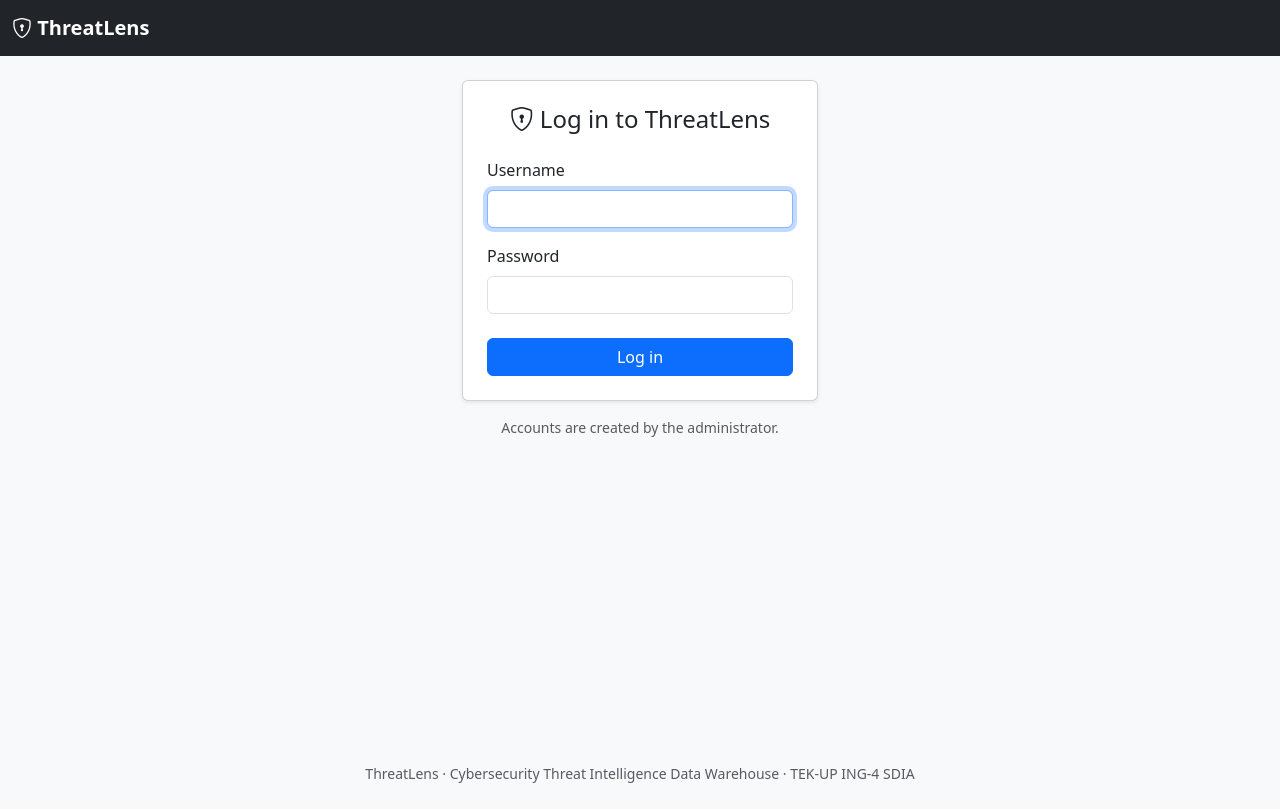
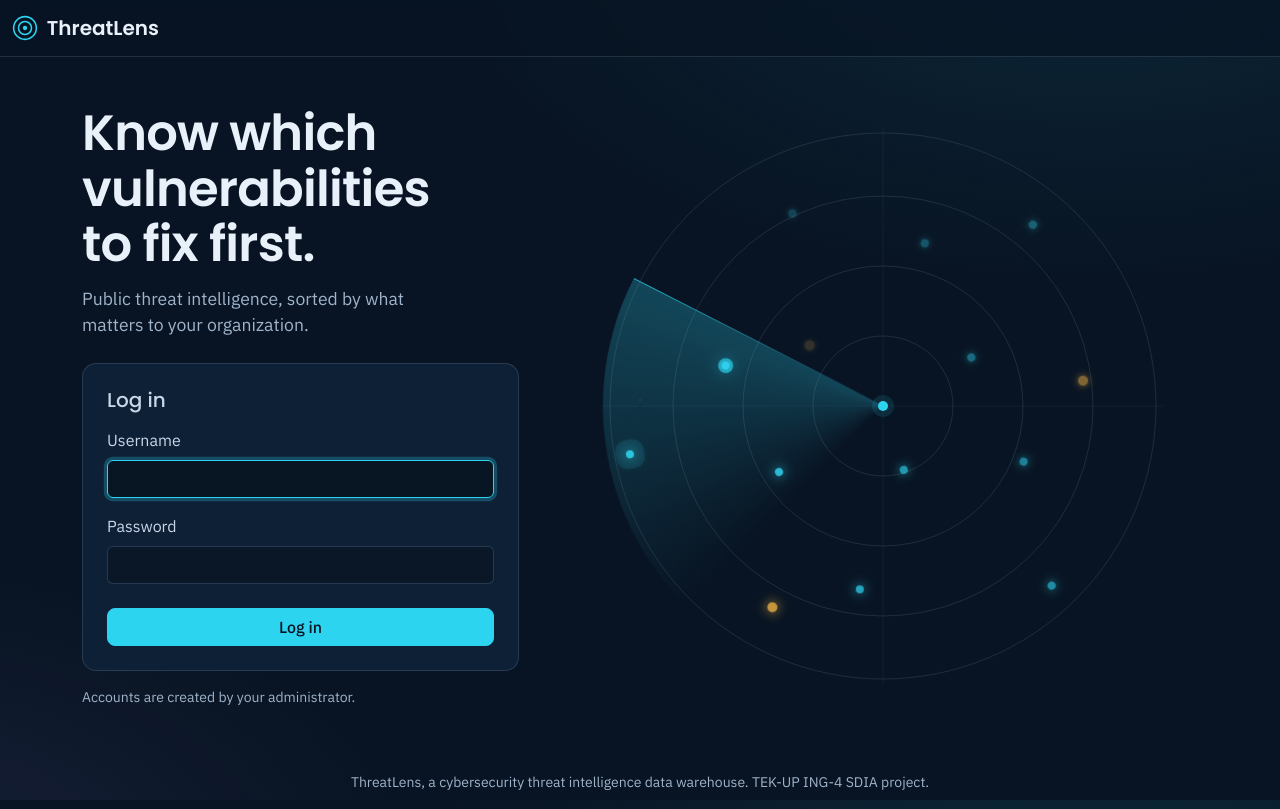
Before and after one commit to Mayma9/threatlens, a Django app: a page that, after the commit, uses backend/accounts/templates/accounts/base.html in a window 1280 px wide. Before the commit the page ends 783 px from the top, so only its background shows below. Run offline with Django 5.2, Linux system fonts and the light colour scheme.

Commit message:
refactor(ui): move templates into the accounts app and add the lens theme (#35)

```diff
--- a/backend/accounts/admin.py
+++ b/backend/accounts/admin.py
@@ -2,6 +2,11 @@ from django.contrib import admin
 from django.contrib.auth.admin import UserAdmin as BaseUserAdmin
 
 from .models import Organization, User
+
+# Titles shown by the admin: page header, browser tab, index page
+admin.site.site_header = "ThreatLens administration"
+admin.site.site_title = "ThreatLens"
+admin.site.index_title = "Site administration"
 
 
 @admin.register(Organization)
--- /dev/null
+++ b/backend/accounts/static/accounts/css/lens.css
@@ -0,0 +1,136 @@
+/* ThreatLens identity shared by the console and the Django admin:
+   colour tokens, the page background and the "lens" (radar) decoration.
+   Palette and fonts follow the project presentation. */
+
+:root {
+  --tl-abyss: #081423;     /* page background */
+  --tl-navy: #10243b;      /* panels */
+  --tl-cyan: #2dd4ef;      /* signal, primary actions, analyst */
+  --tl-lavender: #a78bfa;  /* CISO */
+  --tl-amber: #f5b544;     /* actively exploited (KEV) */
+  --tl-frost: #e8f0fa;     /* headings */
+  --tl-mist: #9fb3ca;      /* secondary text */
+  --tl-line: rgba(159, 179, 202, 0.18);
+  --tl-display: "Poppins", "IBM Plex Sans", system-ui, sans-serif;
+  --tl-text: "IBM Plex Sans", system-ui, -apple-system, "Segoe UI", Roboto, sans-serif;
+  --tl-backdrop:
+    radial-gradient(1100px 600px at 85% -10%, rgba(45, 212, 239, 0.10), transparent 60%),
+    radial-gradient(900px 520px at -10% 110%, rgba(167, 139, 250, 0.10), transparent 60%),
+    radial-gradient(rgba(159, 179, 202, 0.10) 1px, transparent 1.6px);
+}
+
+/* ---------- Page background ---------- */
+.tl-body {
+  background-color: var(--tl-abyss);
+  background-image: var(--tl-backdrop);
+  background-size: auto, auto, 26px 26px;
+  background-attachment: fixed;
+  position: relative;
+  overflow-x: hidden;
+}
+
+/* ---------- The lens ---------- */
+.tl-lens {
+  --lens-size: 560px;
+  --sweep: 8s;
+  position: relative;
+  width: var(--lens-size);
+  height: var(--lens-size);
+  flex: none;
+  pointer-events: none;
+}
+
+/* Live: next to the login form, animated */
+.tl-lens--live { --lens-size: min(560px, 44vw); }
+
+/* Ambient: still and faint, in the top-right corner of every other page */
+.tl-lens--ambient {
+  --lens-size: max(72vmin, 520px);
+  position: fixed;
+  top: calc(var(--lens-size) * -0.32);
+  right: calc(var(--lens-size) * -0.28);
+  opacity: 0.5;
+  z-index: 0;
+}
+
+.tl-lens__rings {
+  position: absolute;
+  inset: 0;
+  width: 100%;
+  height: 100%;
+  overflow: visible;
+  fill: none;
+  stroke: rgba(159, 179, 202, 0.22);
+  stroke-width: 1;
+  vector-effect: non-scaling-stroke;
+}
+.tl-lens__rings line { stroke: rgba(159, 179, 202, 0.10); }
+
+/* The sweep: a fading wedge whose leading edge points up, then turns clockwise */
+.tl-lens__sweep {
+  position: absolute;
+  inset: 0;
+  border-radius: 50%;
+  background: conic-gradient(from 0deg, transparent 0turn 0.8turn, rgba(45, 212, 239, 0.26) 1turn);
+  transform: rotate(0.3turn);
+}
+.tl-lens__sweep::after {
+  content: "";
+  position: absolute;
+  left: 50%;
+  top: 0;
+  width: 1px;
+  height: 50%;
+  background: linear-gradient(to top, rgba(45, 212, 239, 0.05), rgba(45, 212, 239, 0.8));
+}
+
+.tl-lens__core {
+  position: absolute;
+  left: 50%;
+  top: 50%;
+  width: 10px;
+  height: 10px;
+  margin: -5px 0 0 -5px;
+  border-radius: 50%;
+  background: var(--tl-cyan);
+  box-shadow: 0 0 0 6px rgba(45, 212, 239, 0.12);
+}
+
+/* Signal points: placed by angle (--t of a turn) and distance (--r of the lens size) */
+.tl-blip {
+  color: var(--tl-cyan);
+  position: absolute;
+  left: 50%;
+  top: 50%;
+  width: 8px;
+  height: 8px;
+  margin: -4px 0 0 -4px;
+  border-radius: 50%;
+  background: currentColor;
+  opacity: 0.4;
+  box-shadow: 0 0 10px currentColor;
+  transform: rotate(calc(var(--t) * 1turn)) translateY(calc(var(--r) * var(--lens-size) * -1));
+}
+.tl-blip--exploited { color: var(--tl-amber); width: 10px; height: 10px; margin: -5px 0 0 -5px; opacity: 0.6; }
+
+/* Each point flares when the leading edge reaches its angle, then fades */
+.tl-lens--live .tl-lens__sweep { animation: tl-sweep var(--sweep) linear infinite; }
+.tl-lens--live .tl-blip {
+  animation: tl-ping var(--sweep) linear infinite;
+  animation-delay: calc((var(--t) - 1) * var(--sweep));
+}
+
+@keyframes tl-sweep {
+  from { transform: rotate(0turn); }
+  to { transform: rotate(1turn); }
+}
+@keyframes tl-ping {
+  0% { opacity: 1; box-shadow: 0 0 0 0 currentColor, 0 0 16px currentColor; }
+  12% { opacity: 0.9; box-shadow: 0 0 0 12px transparent, 0 0 12px currentColor; }
+  100% { opacity: 0.15; box-shadow: 0 0 0 12px transparent, 0 0 4px currentColor; }
+}
+
+@media (prefers-reduced-motion: reduce) {
+  .tl-lens--live .tl-lens__sweep,
+  .tl-lens--live .tl-blip { animation: none; }
+}
--- /dev/null
+++ b/backend/accounts/static/accounts/css/threatlens.css
@@ -0,0 +1,111 @@
+/* ThreatLens console theme: Bootstrap 5.3 dark mode mapped to the ThreatLens tokens (lens.css). */
+
+[data-bs-theme="dark"] {
+  --bs-body-bg: var(--tl-abyss);
+  --bs-body-color: #c9d6e8;
+  --bs-emphasis-color: var(--tl-frost);
+  --bs-secondary-color: var(--tl-mist);
+  --bs-border-color: var(--tl-line);
+  --bs-link-color: var(--tl-cyan);
+  --bs-link-hover-color: #7ee6f7;
+  --bs-link-color-rgb: 45, 212, 239;
+  --bs-link-hover-color-rgb: 126, 230, 247;
+  --bs-font-sans-serif: var(--tl-text);
+}
+
+.tl-nav, .tl-main, .tl-footer { position: relative; z-index: 1; }
+
+/* ---------- Typography ---------- */
+h1, h2, h3, h4, h5, h6, .tl-brand { font-family: var(--tl-display); color: var(--tl-frost); text-wrap: balance; }
+.tl-page-title { font-size: clamp(1.75rem, 1.2rem + 1.8vw, 2.5rem); font-weight: 600; letter-spacing: -0.01em; margin-bottom: 0.35rem; }
+.tl-muted { color: var(--tl-mist); }
+.tl-muted strong { color: var(--tl-frost); font-weight: 500; }
+
+/* ---------- Navbar ---------- */
+.tl-nav {
+  background: rgba(8, 20, 35, 0.72);
+  border-bottom: 1px solid var(--tl-line);
+  backdrop-filter: blur(8px);
+}
+.tl-brand { display: inline-flex; align-items: center; gap: 0.55rem; font-weight: 600; }
+.tl-brand__mark { width: 26px; height: 26px; fill: none; stroke: var(--tl-cyan); stroke-width: 1.4; }
+.tl-brand__mark .tl-brand__core { fill: var(--tl-cyan); stroke: none; }
+.tl-user { color: var(--tl-frost); white-space: nowrap; }
+
+.tl-role {
+  --tl-role-color: var(--tl-mist);
+  display: inline-block;
+  margin-left: 0.35rem;
+  padding: 0.15rem 0.6rem;
+  border: 1px solid var(--tl-role-color);
+  border-radius: 999px;
+  color: var(--tl-role-color);
+  font-size: 0.75rem;
+  font-weight: 500;
+}
+.tl-role--analyst { --tl-role-color: var(--tl-cyan); }
+.tl-role--ciso { --tl-role-color: var(--tl-lavender); }
+
+.tl-footer { color: var(--tl-mist); }
+
+/* ---------- Panels (cards) ---------- */
+.tl-panel {
+  --tl-role-color: transparent;
+  background: rgba(16, 36, 59, 0.78);
+  border: 1px solid var(--tl-line);
+  border-radius: 14px;
+  box-shadow: inset 0 2px 0 var(--tl-role-color);
+  backdrop-filter: blur(6px);
+}
+.tl-panel--analyst { --tl-role-color: var(--tl-cyan); }
+.tl-panel--ciso { --tl-role-color: var(--tl-lavender); }
+.tl-panel--admin { --tl-role-color: var(--tl-mist); }
+.tl-panel h2 .bi { color: var(--tl-role-color); margin-right: 0.25rem; }
+
+/* ---------- Buttons and forms ---------- */
+.btn { border-radius: 8px; font-weight: 500; }
+.btn-primary {
+  --bs-btn-color: var(--tl-abyss);
+  --bs-btn-bg: var(--tl-cyan);
+  --bs-btn-border-color: var(--tl-cyan);
+  --bs-btn-hover-color: var(--tl-abyss);
+  --bs-btn-hover-bg: #7ee6f7;
+  --bs-btn-hover-border-color: #7ee6f7;
+  --bs-btn-active-color: var(--tl-abyss);
+  --bs-btn-active-bg: #7ee6f7;
+  --bs-btn-active-border-color: #7ee6f7;
+  --bs-btn-focus-shadow-rgb: 45, 212, 239;
+}
+.btn-outline-primary {
+  --bs-btn-color: var(--tl-cyan);
+  --bs-btn-border-color: var(--tl-cyan);
+  --bs-btn-hover-color: var(--tl-abyss);
+  --bs-btn-hover-bg: var(--tl-cyan);
+  --bs-btn-hover-border-color: var(--tl-cyan);
+  --bs-btn-active-color: var(--tl-abyss);
+  --bs-btn-active-bg: var(--tl-cyan);
+  --bs-btn-focus-shadow-rgb: 45, 212, 239;
+}
+.form-control {
+  background-color: rgba(8, 20, 35, 0.75);
+  border-color: var(--tl-line);
+  color: var(--tl-frost);
+}
+.form-control:focus {
+  background-color: rgba(8, 20, 35, 0.9);
+  border-color: var(--tl-cyan);
+  color: var(--tl-frost);
+  box-shadow: 0 0 0 0.2rem rgba(45, 212, 239, 0.25);
+}
+a:focus-visible, .btn:focus-visible, .nav-link:focus-visible, .navbar-brand:focus-visible {
+  outline: 2px solid var(--tl-cyan);
+  outline-offset: 2px;
+}
+
+/* ---------- Login ---------- */
+.tl-auth__row { min-height: 70vh; }
+.tl-auth__title { font-size: clamp(2rem, 1.3rem + 2.6vw, 3.1rem); font-weight: 600; line-height: 1.12; letter-spacing: -0.015em; }
+.tl-auth__lead { color: var(--tl-mist); font-size: 1.1rem; max-width: 34ch; margin-top: 0.9rem; }
+
+/* ---------- 403 ---------- */
+.tl-denied { max-width: 36rem; padding: 3rem 0; }
--- /dev/null
+++ b/backend/accounts/templates/accounts/_lens.html
@@ -0,0 +1,29 @@
+{% comment %}
+Decorative "lens" background: radar rings, a sweep and signal points.
+variant="live": animated sweep, points light up when the sweep passes (login page).
+variant="ambient": still and faint, fixed in the top-right corner (other pages).
+Amber points stand for actively exploited vulnerabilities (KEV), cyan points for the others.
+--t = angle as a fraction of a turn, --r = distance from the center as a fraction of the lens size.
+{% endcomment %}
+<div class="tl-lens tl-lens--{{ variant|default:'ambient' }}" aria-hidden="true">
+  <svg class="tl-lens__rings" viewBox="-400 -400 800 800">
+    <circle r="390"/><circle r="300"/><circle r="200"/><circle r="100"/>
+    <line x1="-400" y1="0" x2="400" y2="0"/><line x1="0" y1="-400" x2="0" y2="400"/>
+  </svg>
+  <div class="tl-lens__sweep"></div>
+  <span class="tl-blip" style="--t:.04;--r:.30"></span>
+  <span class="tl-blip" style="--t:.11;--r:.42"></span>
+  <span class="tl-blip" style="--t:.17;--r:.18"></span>
+  <span class="tl-blip tl-blip--exploited" style="--t:.23;--r:.36"></span>
+  <span class="tl-blip" style="--t:.31;--r:.27"></span>
+  <span class="tl-blip" style="--t:.38;--r:.44"></span>
+  <span class="tl-blip" style="--t:.45;--r:.12"></span>
+  <span class="tl-blip" style="--t:.52;--r:.33"></span>
+  <span class="tl-blip tl-blip--exploited" style="--t:.58;--r:.41"></span>
+  <span class="tl-blip" style="--t:.66;--r:.22"></span>
+  <span class="tl-blip" style="--t:.72;--r:.46"></span>
+  <span class="tl-blip" style="--t:.79;--r:.29"></span>
+  <span class="tl-blip tl-blip--exploited" style="--t:.86;--r:.17"></span>
+  <span class="tl-blip" style="--t:.93;--r:.38"></span>
+  <span class="tl-lens__core"></span>
+</div>
--- /dev/null
+++ b/backend/accounts/templates/accounts/_theme_head.html
@@ -0,0 +1,5 @@
+{% load static %}{# Fonts and shared ThreatLens styles, used by the console (accounts/base.html) and the admin (admin/base_site.html) #}
+<link rel="preconnect" href="https://fonts.googleapis.com">
+<link rel="preconnect" href="https://fonts.gstatic.com" crossorigin>
+<link href="https://fonts.googleapis.com/css2?family=IBM+Plex+Sans:wght@400;500;600&family=Poppins:wght@500;600&display=swap" rel="stylesheet">
+<link href="{% static 'accounts/css/lens.css' %}" rel="stylesheet">
--- a/backend/templates/base.html
+++ b/backend/accounts/templates/accounts/base.html
@@ -1,17 +1,26 @@
 {% load static %}<!doctype html>
-<html lang="en">
+<html lang="en" data-bs-theme="dark">
 <head>
   <meta charset="utf-8">
   <meta name="viewport" content="width=device-width, initial-scale=1">
-  <title>{% block title %}ThreatLens{% endblock %} · ThreatLens</title>
+  <title>{% block title %}ThreatLens{% endblock %} | ThreatLens</title>
   <link href="https://cdn.jsdelivr.net/npm/bootstrap@5.3.3/dist/css/bootstrap.min.css" rel="stylesheet">
   <link href="https://cdn.jsdelivr.net/npm/bootstrap-icons@1.11.3/font/bootstrap-icons.min.css" rel="stylesheet">
+  {% include "accounts/_theme_head.html" %}
+  <link href="{% static 'accounts/css/threatlens.css' %}" rel="stylesheet">
   {% block extra_head %}{% endblock %}
 </head>
-<body class="bg-body-tertiary d-flex flex-column min-vh-100">
-  <nav class="navbar navbar-expand-lg navbar-dark bg-dark">
+<body class="tl-body d-flex flex-column min-vh-100 {% block body_class %}{% endblock %}">
+  {% block lens %}{% include "accounts/_lens.html" with variant="ambient" %}{% endblock %}
+
+  <nav class="navbar navbar-expand-lg tl-nav">
     <div class="container-fluid">
-      <a class="navbar-brand fw-semibold" href="{% url 'home' %}"><i class="bi bi-shield-lock"></i> ThreatLens</a>
+      <a class="navbar-brand tl-brand" href="{% url 'home' %}">
+        <svg class="tl-brand__mark" viewBox="-12 -12 24 24" aria-hidden="true">
+          <circle r="10.5"/><circle r="6"/><circle r="2" class="tl-brand__core"/>
+        </svg>
+        ThreatLens
+      </a>
       {% if user.is_authenticated %}
       <button class="navbar-toggler" type="button" data-bs-toggle="collapse" data-bs-target="#mainNav"
               aria-controls="mainNav" aria-expanded="false" aria-label="Toggle navigation">
@@ -30,9 +39,9 @@
           <li class="nav-item"><span class="nav-link disabled" title="Sprint 4">Pipeline monitoring</span></li>
           {% endif %}
         </ul>
-        <div class="d-flex align-items-center gap-3 text-light">
-          <span><i class="bi bi-person-circle"></i> {{ user.username }}
-            <span class="badge text-bg-secondary ms-1">{{ user.get_role_display }}</span></span>
+        <div class="d-flex align-items-center gap-3">
+          <span class="tl-user"><i class="bi bi-person-circle"></i> {{ user.username }}
+            <span class="tl-role tl-role--{{ user.role|lower }}">{{ user.get_role_display }}</span></span>
           <form method="post" action="{% url 'logout' %}" class="m-0">
             {% csrf_token %}
             <button type="submit" class="btn btn-outline-light btn-sm">Log out</button>
@@ -43,7 +52,7 @@
     </div>
   </nav>
 
-  <main class="container py-4 flex-grow-1">
+  <main class="container py-4 py-lg-5 flex-grow-1 tl-main">
     {% for message in messages %}
     <div class="alert alert-{% if message.tags == 'error' %}danger{% else %}{{ message.tags }}{% endif %} alert-dismissible fade show" role="alert">
       {{ message }}
@@ -53,8 +62,8 @@
     {% block content %}{% endblock %}
   </main>
 
-  <footer class="py-3 text-center text-body-secondary small">
-    ThreatLens · Cybersecurity Threat Intelligence Data Warehouse · TEK-UP ING-4 SDIA
+  <footer class="py-3 text-center small tl-footer">
+    ThreatLens, a cybersecurity threat intelligence data warehouse. TEK-UP ING-4 SDIA project.
   </footer>
   <script src="https://cdn.jsdelivr.net/npm/bootstrap@5.3.3/dist/js/bootstrap.bundle.min.js"></script>
   {% block extra_js %}{% endblock %}
--- /dev/null
+++ b/backend/accounts/templates/registration/login.html
@@ -0,0 +1,39 @@
+{% extends "accounts/base.html" %}
+{% block title %}Log in{% endblock %}
+{% block body_class %}tl-auth{% endblock %}
+{# Small screens keep the faint corner lens; large screens show the live lens next to the form #}
+{% block lens %}<div class="d-lg-none">{{ block.super }}</div>{% endblock %}
+{% block content %}
+<div class="row align-items-center g-5 tl-auth__row">
+  <div class="col-lg-5">
+    <h1 class="tl-auth__title">Know which vulnerabilities to fix first.</h1>
+    <p class="tl-auth__lead">Public threat intelligence, sorted by what matters to your organization.</p>
+
+    <div class="tl-panel p-4 mt-4">
+      <h2 class="h5 mb-3">Log in</h2>
+      {% if form.non_field_errors %}
+      <div class="alert alert-danger py-2" role="alert">Invalid username or password.</div>
+      {% endif %}
+      <form method="post" novalidate>
+        {% csrf_token %}
+        <input type="hidden" name="next" value="{{ next }}">
+        <div class="mb-3">
+          <label for="id_username" class="form-label">Username</label>
+          <input type="text" name="username" id="id_username" class="form-control"
+                 value="{{ form.username.value|default_if_none:'' }}" autocomplete="username" required autofocus>
+        </div>
+        <div class="mb-4">
+          <label for="id_password" class="form-label">Password</label>
+          <input type="password" name="password" id="id_password" class="form-control"
+                 autocomplete="current-password" required>
+        </div>
+        <button type="submit" class="btn btn-primary w-100">Log in</button>
+      </form>
+    </div>
+    <p class="tl-muted small mt-3 mb-0">Accounts are created by your administrator.</p>
+  </div>
+  <div class="col-lg-7 d-none d-lg-flex justify-content-center">
+    {% include "accounts/_lens.html" with variant="live" %}
+  </div>
+</div>
+{% endblock %}
--- a/backend/config/settings.py
+++ b/backend/config/settings.py
@@ -26,6 +26,7 @@ ALLOWED_HOSTS = env_list("DJANGO_ALLOWED_HOSTS", "localhost,127.0.0.1")
 
 # --- Applications -------------------------------------------------------------
 INSTALLED_APPS = [
+    "accounts",  # first, so that its admin/base_site.html overrides Django's admin template
     "django.contrib.admin",
     "django.contrib.auth",
     "django.contrib.contenttypes",
@@ -33,8 +34,7 @@ INSTALLED_APPS = [
     "django.contrib.messages",
     "django.contrib.staticfiles",
     "rest_framework",
-    # ThreatLens apps
-    "accounts",
+    # Other ThreatLens apps
     "cti",
     "watchlist",
     "alerts",
@@ -58,7 +58,7 @@ ROOT_URLCONF = "config.urls"
 TEMPLATES = [
     {
         "BACKEND": "django.template.backends.django.DjangoTemplates",
-        "DIRS": [BASE_DIR / "templates"],
+        "DIRS": [],  # every template lives in its app: <app>/templates/<app>/...
         "APP_DIRS": True,
         "OPTIONS": {
             "context_processors": [
--- a/backend/templates/registration/login.html
+++ /dev/null
@@ -1,32 +0,0 @@
-{% extends "base.html" %}
-{% block title %}Log in{% endblock %}
-{% block content %}
-<div class="row justify-content-center">
-  <div class="col-sm-10 col-md-6 col-lg-4">
-    <div class="card shadow-sm">
-      <div class="card-body p-4">
-        <h1 class="h4 mb-4 text-center"><i class="bi bi-shield-lock"></i> Log in to ThreatLens</h1>
-        {% if form.non_field_errors %}
-        <div class="alert alert-danger" role="alert">Invalid username or password.</div>
-        {% endif %}
-        <form method="post" novalidate>
-          {% csrf_token %}
-          <input type="hidden" name="next" value="{{ next }}">
-          <div class="mb-3">
-            <label for="id_username" class="form-label">Username</label>
-            <input type="text" name="username" id="id_username" class="form-control"
-                   value="{{ form.username.value|default_if_none:'' }}" autocomplete="username" required autofocus>
-          </div>
-          <div class="mb-4">
-            <label for="id_password" class="form-label">Password</label>
-            <input type="password" name="password" id="id_password" class="form-control"
-                   autocomplete="current-password" required>
-          </div>
-          <button type="submit" class="btn btn-primary w-100">Log in</button>
-        </form>
-      </div>
-    </div>
-    <p class="text-center text-body-secondary small mt-3">Accounts are created by the administrator.</p>
-  </div>
-</div>
-{% endblock %}
```
Also changed, not shown: backend/accounts/static/accounts/css/admin.css (added, +159 -0 lines), backend/accounts/templates/403.html (added, +9 -0 lines), backend/accounts/templates/accounts/home.html (added, +36 -0 lines), backend/accounts/templates/admin/base_site.html (added, +33 -0 lines), backend/accounts/tests/test_templates.py (added, +54 -0 lines), backend/templates/403.html (deleted, +0 -9 lines), backend/templates/accounts/home.html (deleted, +0 -37 lines), README.md.
